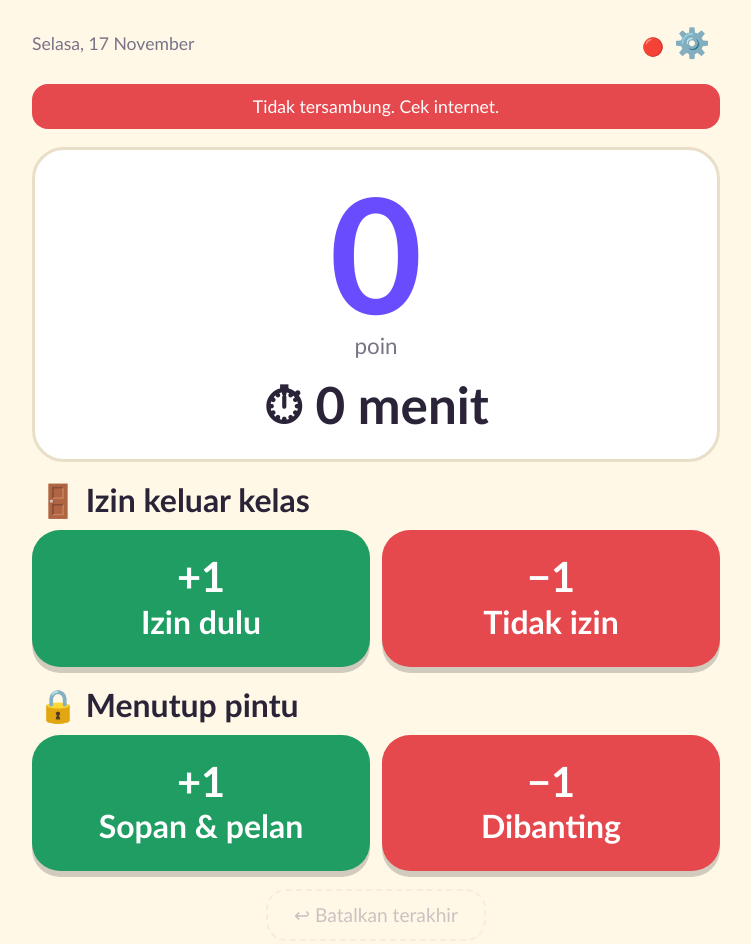
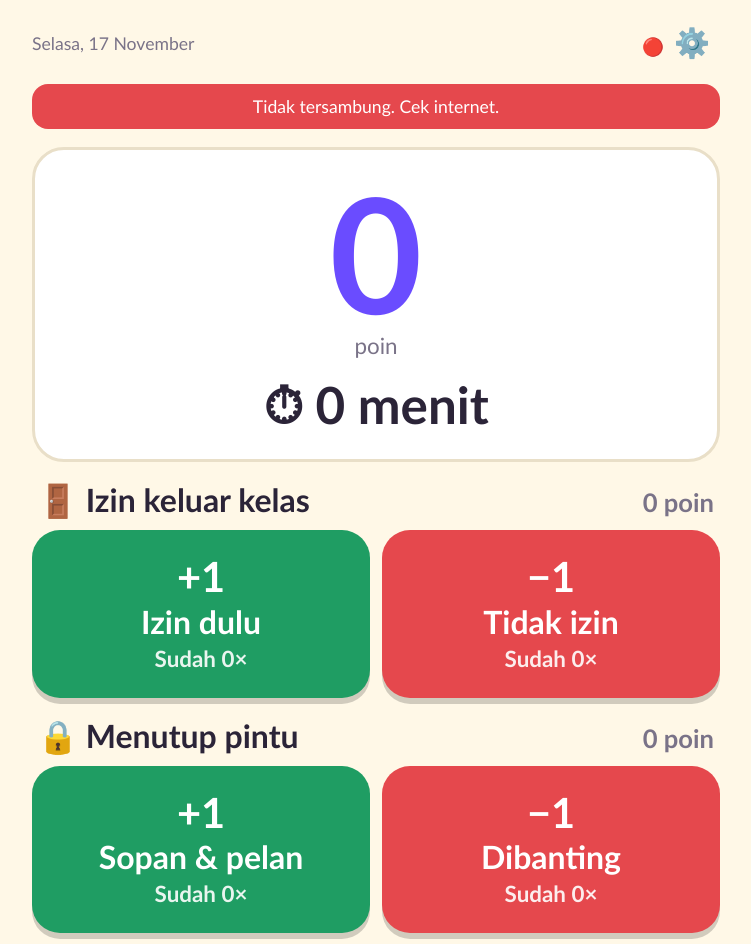
Before and after one commit to ZonaKepo/Rewards, a plain HTML site: page index.html in a window 1280 px wide. Shown: the top 944 px of the page, without its empty margins (264-1015 px from the left). Drawn offline with Linux system fonts and the light colour scheme; no server answers.

Commit message:
Update index.html

```diff
--- a/index.html
+++ b/index.html
@@ -29,9 +29,11 @@ main{max-width:720px;margin:0 auto;padding:20px 16px 40px;display:flex;flex-dire
 .lbl{font-size:1.4rem;color:var(--muted)}
 .time{font-size:clamp(2rem,9vw,3.2rem);font-weight:800;margin-top:14px}
 .group{display:flex;flex-direction:column;gap:10px}
-.title{font-size:clamp(1.4rem,6vw,2rem);font-weight:800;padding-left:6px}
+.title{font-size:clamp(1.4rem,6vw,2rem);font-weight:800;padding:0 6px;display:flex;justify-content:space-between;align-items:baseline;gap:8px}
+.sub{font-size:clamp(1.1rem,5vw,1.6rem);color:var(--muted)}
+.cnt{font-size:clamp(1rem,4.5vw,1.4rem);font-weight:700;opacity:.9}
 .row{display:grid;grid-template-columns:1fr 1fr;gap:12px}
-.btn{border:0;border-radius:28px;padding:26px 8px;font:inherit;font-size:clamp(1.3rem,6vw,2rem);font-weight:800;cursor:pointer;min-height:130px;display:flex;flex-direction:column;align-items:center;justify-content:center;gap:4px;box-shadow:0 6px 0 rgba(0,0,0,.18);transition:transform .08s,box-shadow .08s}
+.btn{border:0;border-radius:28px;padding:26px 8px;font:inherit;font-size:clamp(1.3rem,6vw,2rem);font-weight:800;cursor:pointer;min-height:150px;display:flex;flex-direction:column;align-items:center;justify-content:center;gap:4px;box-shadow:0 6px 0 rgba(0,0,0,.18);transition:transform .08s,box-shadow .08s}
 .btn:active{transform:translateY(5px);box-shadow:0 1px 0 rgba(0,0,0,.18)}
 .btn:focus-visible,.gear:focus-visible,.small:focus-visible{outline:4px solid var(--accent);outline-offset:3px}
 .btn .big{font-size:2.6rem;line-height:1}
@@ -60,18 +62,18 @@ main{max-width:720px;margin:0 auto;padding:20px 16px 40px;display:flex;flex-dire
   </section>
 
   <section class="group">
-    <div class="title">🚪 Izin keluar kelas</div>
+    <div class="title"><span>🚪 Izin keluar kelas</span><span class="sub" id="s1"></span></div>
     <div class="row">
-      <button class="btn plus" data-d="1"><span class="big">+1</span>Izin dulu</button>
-      <button class="btn minus" data-d="-1"><span class="big">−1</span>Tidak izin</button>
+      <button class="btn plus" data-k="a"><span class="big">+1</span>Izin dulu<span class="cnt" id="ca"></span></button>
+      <button class="btn minus" data-k="b"><span class="big">−1</span>Tidak izin<span class="cnt" id="cb"></span></button>
     </div>
   </section>
 
   <section class="group">
-    <div class="title">🔒 Menutup pintu</div>
+    <div class="title"><span>🔒 Menutup pintu</span><span class="sub" id="s2"></span></div>
     <div class="row">
-      <button class="btn plus" data-d="1"><span class="big">+1</span>Sopan &amp; pelan</button>
-      <button class="btn minus" data-d="-1"><span class="big">−1</span>Dibanting</button>
+      <button class="btn plus" data-k="c"><span class="big">+1</span>Sopan &amp; pelan<span class="cnt" id="cc"></span></button>
+      <button class="btn minus" data-k="d"><span class="big">−1</span>Dibanting<span class="cnt" id="cd"></span></button>
     </div>
   </section>
 
@@ -91,11 +93,13 @@ var KODE   = "mashel";               // bebas, sama untuk semua perangkat
 
 (function(){
   var URL_DB = DB_URL.replace(/\/$/,"") + "/" + encodeURIComponent(KODE) + ".json";
-  var state = {date:"", points:0, minutes:20, last:0};
+  var state = {date:"", a:0, b:0, c:0, d:0, minutes:20, last:""};
   var pending = 0;
   var $ = function(id){return document.getElementById(id);};
 
   function today(){var d=new Date();return d.getFullYear()+"-"+String(d.getMonth()+1).padStart(2,"0")+"-"+String(d.getDate()).padStart(2,"0");}
+  function total(){return state.a-state.b+state.c-state.d;}
+  function sgn(n){return (n>0?"+":"")+n+" poin";}
 
   function api(method, body){
     return fetch(URL_DB,{method:method,headers:{"Content-Type":"application/json"},body:body?JSON.stringify(body):undefined})
@@ -107,8 +111,11 @@ var KODE   = "mashel";               // bebas, sama untuk semua perangkat
   }
 
   function render(){
-    var p=$("pts"); p.textContent=state.points; p.className="pts"+(state.points<0?" neg":"");
-    $("time").textContent="⏱ "+Math.max(0,state.points)*state.minutes+" menit";
+    var t=total(), p=$("pts"); p.textContent=t; p.className="pts"+(t<0?" neg":"");
+    $("time").textContent="⏱ "+Math.max(0,t)*state.minutes+" menit";
+    ["a","b","c","d"].forEach(function(k){$("c"+k).textContent="Sudah "+state[k]+"×";});
+    $("s1").textContent=sgn(state.a-state.b);
+    $("s2").textContent=sgn(state.c-state.d);
     $("undo").disabled = !state.last;
     if(document.activeElement!==$("mnt")) $("mnt").value=state.minutes;
     $("tgl").textContent=new Date().toLocaleDateString("id-ID",{weekday:"long",day:"numeric",month:"long"});
@@ -119,33 +126,34 @@ var KODE   = "mashel";               // bebas, sama untuk semua perangkat
     return api("GET").then(function(d){
       var t=today();
       if(!d || d.date!==t){
-        d={date:t,points:0,last:0,minutes:(d&&d.minutes)||20};
+        d={date:t,a:0,b:0,c:0,d:0,last:"",minutes:(d&&d.minutes)||20};
         return api("PUT",d).then(function(){return d;});
       }
       return d;
     }).then(function(d){
       if(pending>0) return;
-      state={date:d.date,points:d.points||0,minutes:d.minutes||20,last:d.last||0};
+      state={date:d.date,a:d.a||0,b:d.b||0,c:d.c||0,d:d.d||0,minutes:d.minutes||20,last:d.last||""};
       setOnline(true); render();
     }).catch(function(){setOnline(false);});
   }
 
-  function change(delta,last){
+  function change(k,delta){
     pending++;
-    state.points+=delta; state.last=last; render();
-    api("PATCH",{points:{".sv":{increment:delta}},last:last})
+    state[k]+=delta; state.last = delta>0 ? k : ""; render();
+    var body={last:state.last}; body[k]={".sv":{increment:delta}};
+    api("PATCH",body)
       .catch(function(){setOnline(false,"Gagal menyimpan. Coba lagi.");})
       .then(function(){pending--;return sync();});
   }
 
   document.querySelectorAll(".btn").forEach(function(b){
     b.addEventListener("click",function(){
-      var d=parseInt(b.dataset.d,10);
-      change(d,d);
-      if(navigator.vibrate){try{navigator.vibrate(d>0?30:[60,40,60]);}catch(e){}}
+      var k=b.dataset.k;
+      change(k,1);
+      if(navigator.vibrate){try{navigator.vibrate((k==="a"||k==="c")?30:[60,40,60]);}catch(e){}}
     });
   });
-  $("undo").addEventListener("click",function(){ if(state.last) change(-state.last,0); });
+  $("undo").addEventListener("click",function(){ if(state.last) change(state.last,-1); });
   $("gear").addEventListener("click",function(){$("panel").classList.toggle("open");});
   $("mnt").addEventListener("change",function(e){
     var v=parseInt(e.target.value,10);
@@ -155,7 +163,7 @@ var KODE   = "mashel";               // bebas, sama untuk semua perangkat
   $("reset").addEventListener("click",function(){
     if(!confirm("Yakin reset poin hari ini jadi 0?")) return;
     pending++;
-    api("PUT",{date:today(),points:0,last:0,minutes:state.minutes})
+    api("PUT",{date:today(),a:0,b:0,c:0,d:0,last:"",minutes:state.minutes})
       .catch(function(){setOnline(false,"Gagal reset. Coba lagi.");})
       .then(function(){pending--;return sync();});
   });
```
